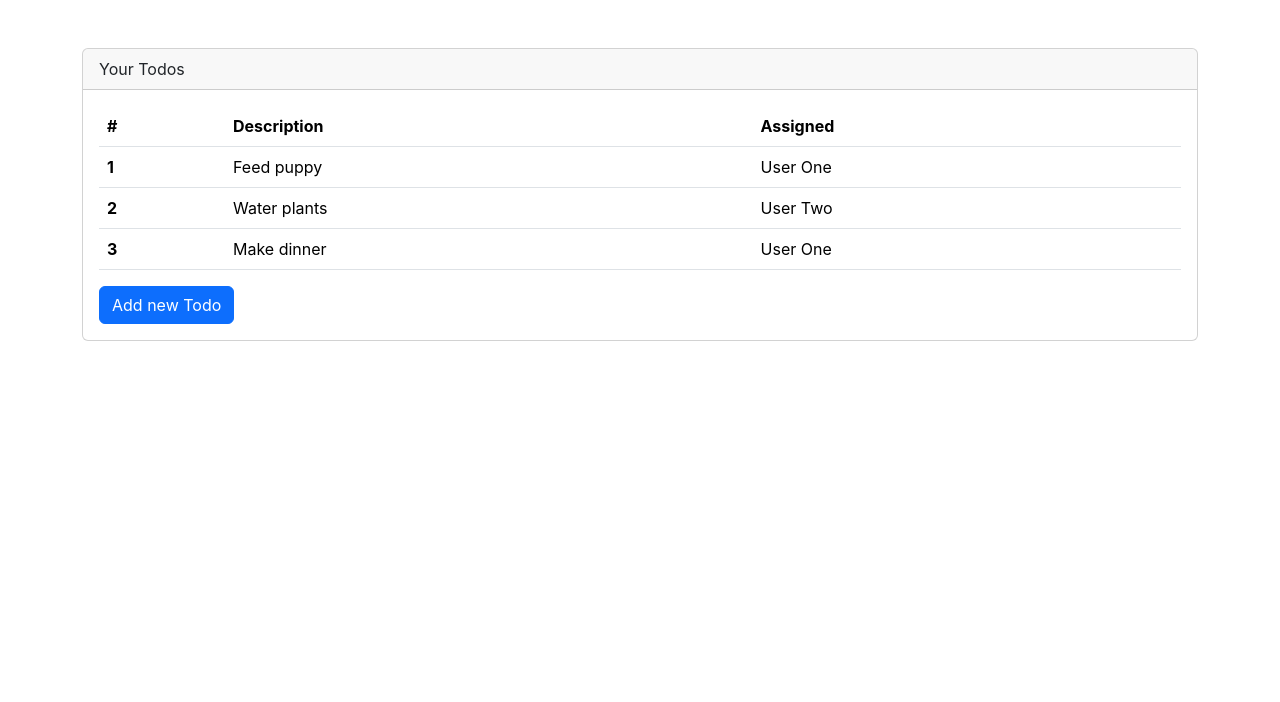
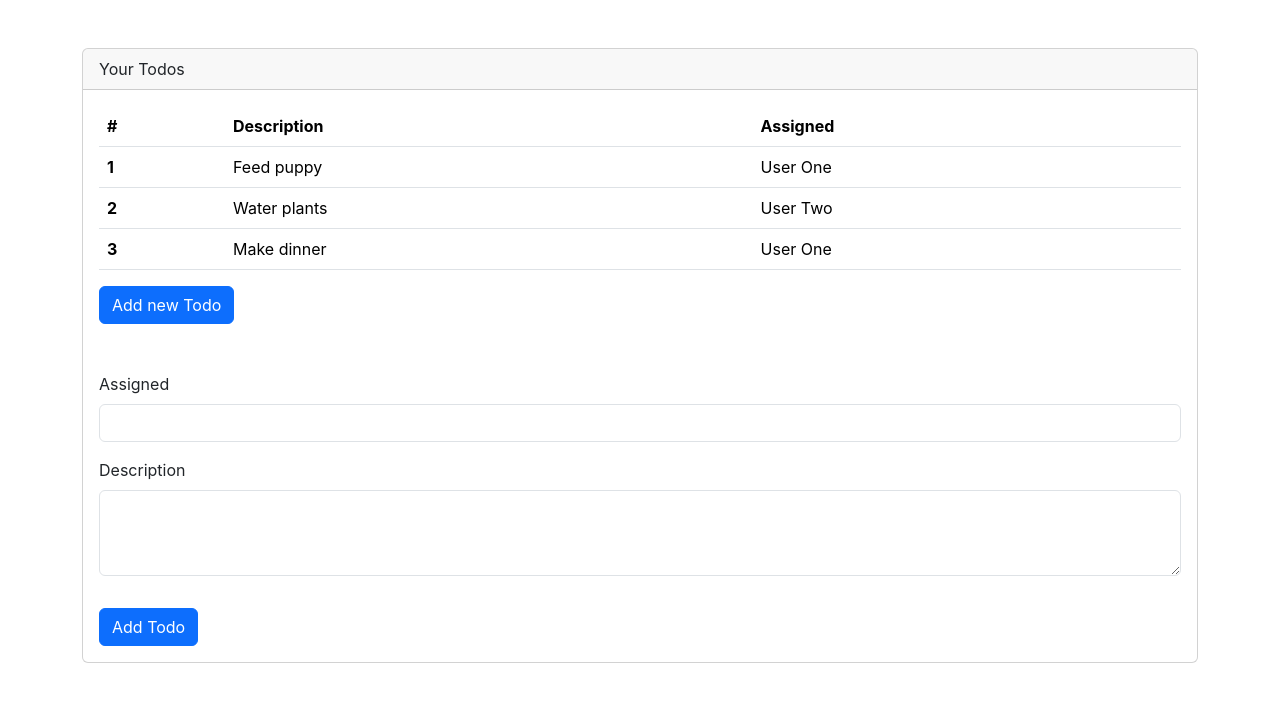
Before and after one commit to tutkuince/react-todos, a React (Create React App) app: page / in a window 1280 px wide. Shown: the top 702 px of the page. Built offline with nearby package versions, Linux system fonts and the light colour scheme.

Commit message:
creating react form inputs

```diff
--- a/src/App.js
+++ b/src/App.js
@@ -1,6 +1,7 @@
 import './App.css';
 import React, {useState} from 'react';
 import TodoTable from './components/TodoTable';
+import NewTodoForm from './components/NewTodoForm';
 
 function App() {
   const [todos, setTodos] = useState([
@@ -31,6 +32,7 @@
           <button className='btn btn-primary' onClick={addTodo}>
             Add new Todo
           </button>
+          <NewTodoForm/>
         </div>
       </div>
     </div>
--- /dev/null
+++ b/src/components/NewTodoForm.js
@@ -0,0 +1,21 @@
+import React from "react";
+
+function NewTodoForm() {
+    return(
+        <div className="mt-5">
+            <form>
+                <div className="mb-3">
+                    <label className="form-label">Assigned</label>
+                    <input type="text" className="form-control" required/>
+                </div>
+                <div className="mb-3">
+                    <label className="form-label">Description</label>
+                    <textarea className="form-control" rows={3} required></textarea>
+                </div>
+                <button type="button" className="btn btn-primary mt-3">Add Todo</button>
+            </form>
+        </div>
+    )
+}
+
+export default NewTodoForm;
```
